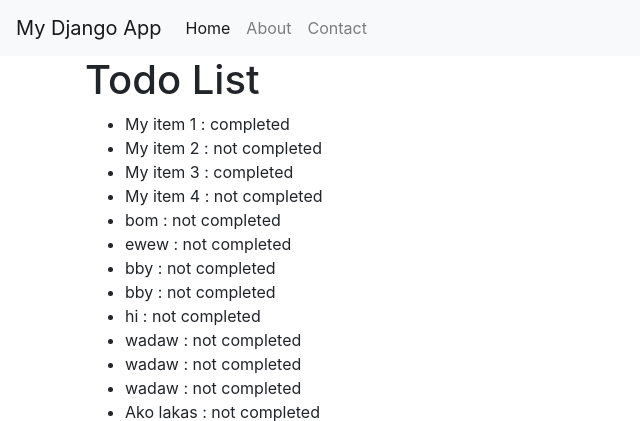
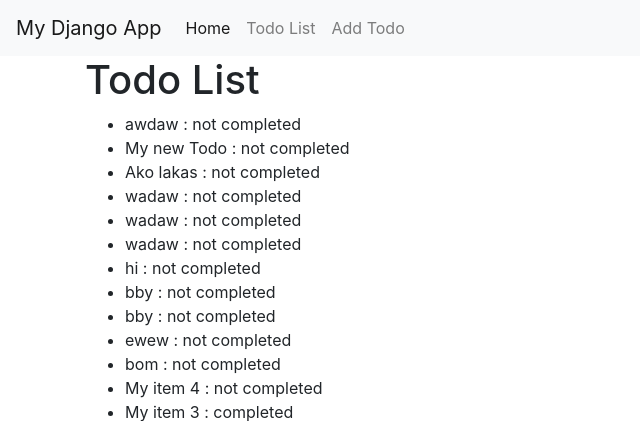
Before and after one commit to MudrikalSharief/Django-CRUD, a Django app: page /todo/ in a window 1280 px wide. Shown: the top 421 px of the page, without its empty margins (0-640 px from the left). Run offline with Django 5.2, Linux system fonts and the light colour scheme; data comes from the database, SQL or seed files in the repository; both versions use the stored data as it was after the commit; some libraries are stand-ins or nearby versions.

Commit message:
Added form to add new todo

```diff
--- /dev/null
+++ b/CRUD/MyCrud/forms.py
@@ -0,0 +1,5 @@
+from django import forms
+
+class AddNewList(forms.Form):
+    todo_name = forms.CharField(label = "Todo Name", max_length=200)
+    check = forms.BooleanField(required=False, label="Completed")  # Checkbox for completion status
--- a/CRUD/MyCrud/templates/base.html
+++ b/CRUD/MyCrud/templates/base.html
@@ -17,13 +17,13 @@
       <div class="collapse navbar-collapse" id="navbarNav">
         <ul class="navbar-nav">
           <li class="nav-item active">
-            <a class="nav-link" href="#">Home</a>
+            <a class="nav-link" href="/">Home</a>
           </li>
           <li class="nav-item">
-            <a class="nav-link" href="#">About</a>
+            <a class="nav-link" href="/todo/">Todo List</a>
           </li>
           <li class="nav-item">
-            <a class="nav-link" href="#">Contact</a>
+            <a class="nav-link" href="/create/">Add Todo</a>
           </li>
         </ul>
       </div>
--- a/CRUD/MyCrud/urls.py
+++ b/CRUD/MyCrud/urls.py
@@ -5,4 +5,5 @@ from . import views #import views.py from the current directory
 urlpatterns = [
     path("", views.index, name="index"), # map the index view to the root URL
     path("todo/", views.show_todo_items, name="show_todo_items"), # map the show_todo_items view to the /todo/ URL
+    path("create/", views.create_item, name="create_item"), # map the create_item view to the /create/ URL
 ]
--- a/CRUD/MyCrud/views.py
+++ b/CRUD/MyCrud/views.py
@@ -1,5 +1,6 @@
-from django.shortcuts import render, HttpResponse
+from django.shortcuts import render, HttpResponse, HttpResponseRedirect
 from . models import TodoItem #import the TodoItem model from models.py in the current directory
+from . forms import AddNewList #import the AddNewList form from forms.py in the current directory
 
 # Create your views here.
 def index(request):
@@ -7,4 +8,20 @@ def index(request):
 
 def show_todo_items(request):
     list = TodoItem.objects.all()  # Get all TodoItem objects from the database
+    list = list.order_by("-id")  # Order the TodoItem objects by their ID in descending order
     return render(request, "todo_list.html", {"todos" : list}) # Render the todo_list.html template with the list of TodoItem objects
+
+def create_item(request):
+    if request.method == "POST":
+        form = AddNewList(request.POST)  # Create an instance of the AddNewList form
+
+        if form.is_valid():
+            title = form.cleaned_data["todo_name"]  # Get the cleaned data from the form\
+            list = TodoItem(title=title)
+            list.save()  # Save the new TodoItem to the database
+
+            return HttpResponse("Item added successfully!\n Item : " + list.title + "\n<a href='/create/'>Go back to the list</a>")  # Return a success message with a link to the todo list
+    else:
+        form = AddNewList()
+
+    return render(request, "create.html", {"form" : form})  # Render the create.html template for creating a new TodoItem
```
Also changed, not shown: CRUD/MyCrud/templates/create.html (added, +12 -0 lines), CRUD/db.sqlite3, 1 other file.
